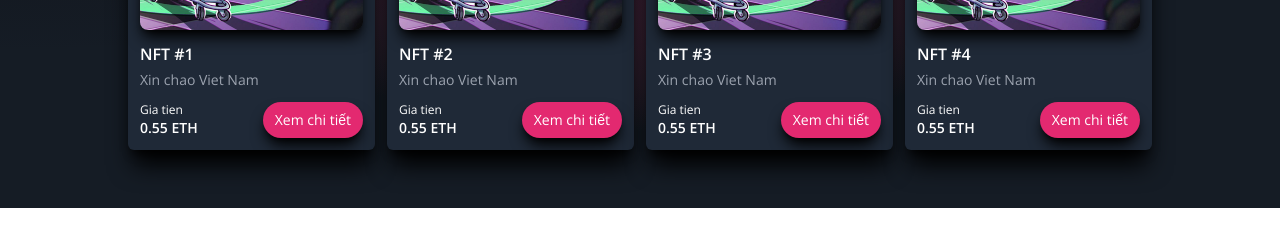
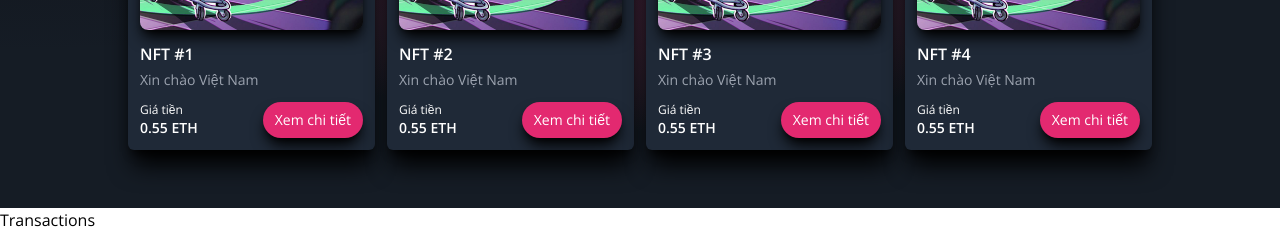
Before and after one commit to VamosHuiJia/project.blockchain-marketplace, a React (Create React App) app: page / in a window 1280 px wide. Shown: the part 860-1089 px from the top of the page. Before the commit the page ends 1068 px from the top, so only its background shows below. Built offline with nearby package versions, Linux system fonts and the light colour scheme.

Commit message:
chinh sua

```diff
--- a/src/App.jsx
+++ b/src/App.jsx
@@ -1,6 +1,7 @@
 import Header from "./components/Header"
 import Hero from "./components/Hero"
 import Products from "./components/Products"
+import Transactions from "./components/Transactions"
 
 const App = () => {
   return (
@@ -10,6 +11,7 @@ const App = () => {
         <Hero />
       </div>
       <Products />
+      <Transactions />
     </div>
   )
 }
--- a/src/components/Products.jsx
+++ b/src/components/Products.jsx
@@ -31,12 +31,12 @@ const Card = ({ nft }) => {
       </h4>
 
       <p className='text-gray-400 text-sm my-1'>
-        Xin chao Viet Nam
+        Xin chào Việt Nam
       </p>
 
       <div className='flex justify-between items-center mt-3 text-white'>
         <div className="flex flex-col">
-          <small className='text-xs'>Gia tien</small>
+          <small className='text-xs'>Giá tiền</small>
           <p className='text-sm font-semibold'>0.55 ETH</p>
         </div>
 
--- /dev/null
+++ b/src/components/Transactions.jsx
@@ -0,0 +1,9 @@
+import React from 'react'
+
+const Transactions = () => {
+  return (
+    <div>Transactions</div>
+  )
+}
+
+export default Transactions
```
